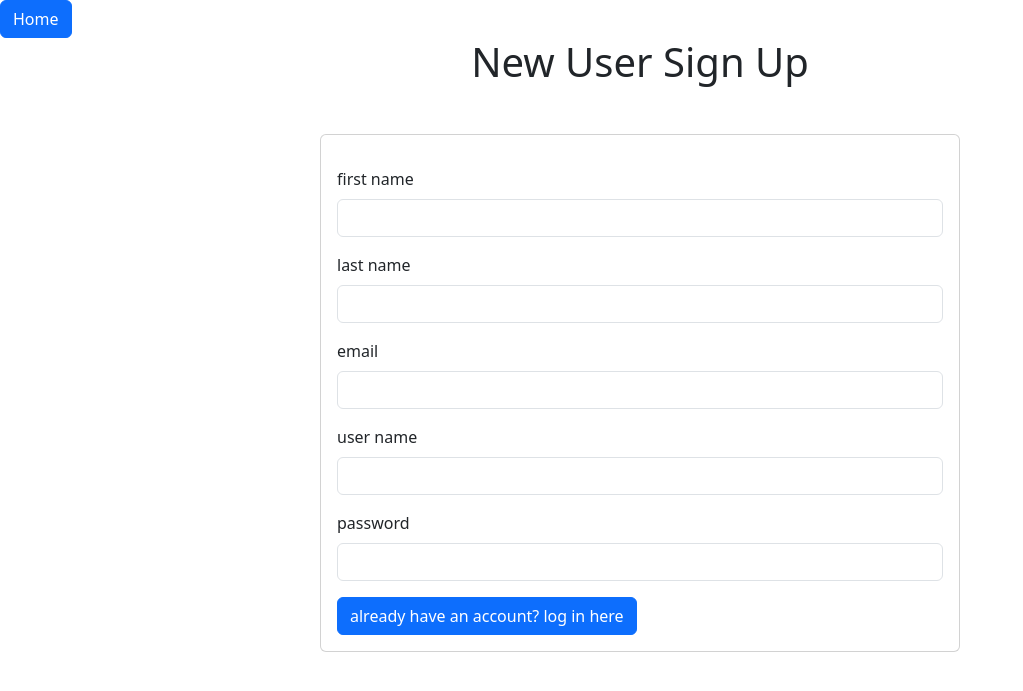
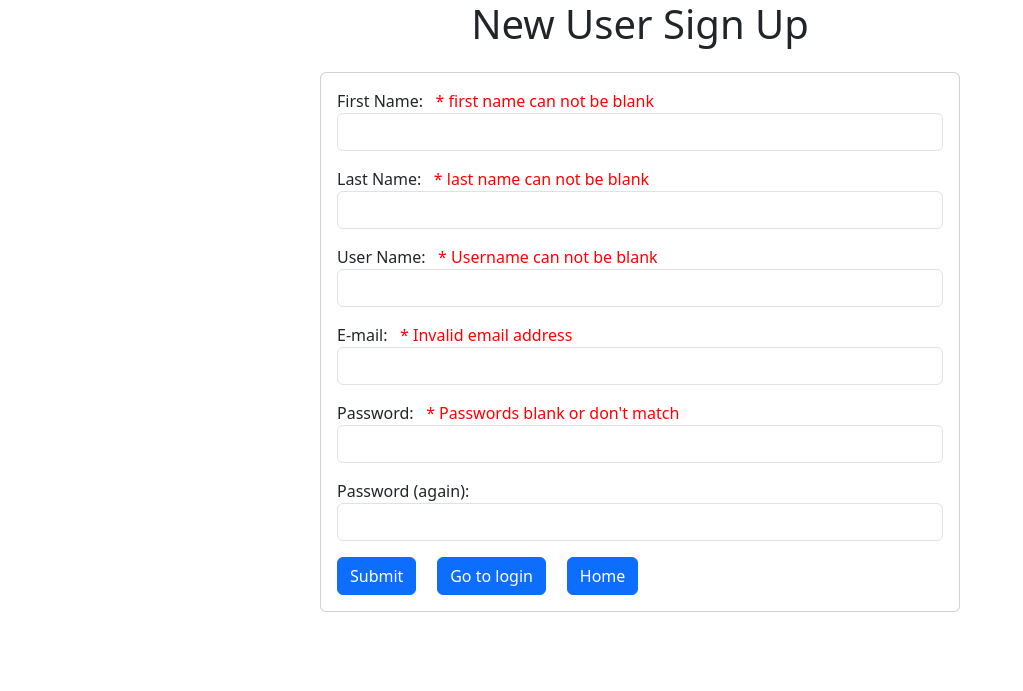
Before and after one commit to cosc481-group2/headstone-tributes, a PHP site: page /signup.php in a window 1280 px wide. Shown: the top 691 px of the page, without its empty margins (0-1023 px from the left). Run offline with PHP 8.4, Linux system fonts and the light colour scheme; data that the repository does not hold is empty.

Commit message:
added err code to signup page

```diff
--- /dev/null
+++ b/newUser.js
@@ -0,0 +1,133 @@
+src = "https://ajax.googleapis.com/ajax/libs/jquery/3.6.0/jquery.min.js"; // JQuery
+
+
+function validateNewUser() {
+  let ok = true;
+  $("#success_msg").html("");
+
+  const ob = {
+    fName: $("#first_name").val(),
+    lName: $("#last_name").val(),
+    email: $("#email").val(),
+    uName: $("#user_name").val(),
+    pw1: $("#password1").val(),
+    pw2: $("#password1").val()
+  }
+
+
+  // FIRST name
+  if (ob.fName == "") { // check first name - blank
+    $("#err_first_name").html("* first name can not be blank");
+    ok = false;
+  }
+  else {
+    $("#err_first_name").html("");
+  }
+
+  // LAST name
+  if (ob.lName == "") { // check last name - blank
+    $("#err_last_name").html("* last name can not be blank");
+    ok = false
+  }
+  else {
+    $("#err_last_name").html("");
+  }
+
+  // Email
+  if (!ob.email.includes("@")) { // check for @ in email
+    $("#err_email").html("* Invalid email address");
+    ok = false;
+  }
+  else {
+    $("#err_email").html("");
+  }
+
+  // Password validation
+  if (ob.pw1 != ob.pw2 || ob.pw1 == "") {
+    $("#err_password1").html("* Passwords blank or don't match");
+    ok = false;
+  }
+  else {
+    $("#err_password1").html("");
+  }
+
+  // User Name
+  let gf = "/src/controller/UserController.php?func=getByUN&user_name=" + ob.uName;
+
+
+
+  $.get(gf, function (data) {
+    data = JSON.parse(data);
+    console.log('verifying user name: ' + data);
+
+    if (ob.uName == "") {
+      $("#err_user_name").html("* Username can not be blank");
+      ok = false;
+    }
+    else if (data != false) { // user name exists, problem...
+      $("#err_user_name").html("* This user name is already taken");
+      ok = false;
+    }
+    else { // user name available... good
+      $("#err_user_name").html(""); // resets error text
+      if (ok) {
+        updateTables(ob);
+      }
+
+    } // end else, user name available
+
+  }); // end username check
+
+
+
+} // end validate
+
+
+
+function updateTables(ob) {
+
+  let gf = "/src/controller/UserController.php?func=nextId";
+
+  $.get(gf, function (data) {
+    data = JSON.parse(data);
+    console.log('Getting next id: ' + data);
+    ob.id = data.max_current_id + 1;
+
+    let gf2 = "/src/controller/UserController.php";
+    $.post(gf2, {
+      func: "add", user_id: ob.id, pw: ob.pw1, user_name: ob.uName, first_name: ob.fName,
+      last_name: ob.lName, email: ob.email
+    }, function (data) {
+      let msg = 'Success... User entered into database'
+      console.log(msg);
+      $("#success_msg").html(msg);
+
+
+
+    }); // end update login tbl
+
+  }); // end next id
+
+
+}
+
+
+
+
+
+
+
+function onLoadNewUser() {
+  console.log('got here');
+  validateNewUser();
+}
+
+
+
+function toLogin() {
+  window.location.href = "login.php";
+}
+
+function toIndex() {
+  window.location.href = "index.php";
+}
--- a/signup.php
+++ b/signup.php
@@ -1,5 +1,7 @@
 <!DOCTYPE html>
 <html lang="en">
+<script src="https://ajax.googleapis.com/ajax/libs/jquery/3.6.0/jquery.min.js"></script>
+<script src="newUser.js"></script>
 
 <head>
     <meta charset="UTF-8">
@@ -8,54 +10,90 @@
     <link href="https://cdn.jsdelivr.net/npm/bootstrap@5.3.0-alpha1/dist/css/bootstrap.min.css" rel="stylesheet"
         integrity="sha384-GLhlTQ8iRABdZLl6O3oVMWSktQOp6b7In1Zl3/Jr59b6EGGoI1aFkw7cmDA6j6gD" crossorigin="anonymous">
     <title>Document</title>
-</head>
+    <script>
+
+        $(document).ready(function () {
+            onLoadNewUser();
+        });
+    </script>
 
     <style>
-    h1 {
+        .success {
             text-align: center;
+            color: green;
+        }
+
+        .center {
+            text-align: center;
+        }
+
+        .err {
+            color: red;
         }
     </style>
 
 <body>
 
-    <a href="index.php" role="button" class="btn btn-primary">Home</a>
-    <h1> New User Sign Up</h1>
-    <div class="card w-50 mx-auto my-5">
+    <h1 class="center">New User Sign Up</h1>
+    <div class="card w-50 mx-auto my-4">
 
         <div class="card-body">
-            <form action="">
-                <div class="mt-3">
-                    <label for="first_name" class="form-label">first name</label>
-                    <input type="text" id="first_name" class="form-control">
+            <p>First Name: &nbsp
+                <label id="err_first_name" class="err">
+                </label>
+                <input type="text" id="first_name" class="form-control" />
+
+            </p>
+
+            <p>Last Name: &nbsp
+                <label id="err_last_name" class="err">
+                </label>
+                <input type="text" id="last_name" class="form-control" />
+
+            </p>
+
+            <p>User Name: &nbsp
+                <label id="err_user_name" class="err">
+                </label>
+                <input type="text" id="user_name" class="form-control" />
+
+            </p>
+
+            <p>E-mail: &nbsp
+                <label id="err_email" class="err">
+                </label>
+                <input type="text" id="email" class="form-control" />
+
+            </p>
+
+            <p>Password: &nbsp
+                <label id="err_password1" class="err">
+                </label>
+                <input type="password" id="password1" class="form-control" />
+
+            <p>Password (again):
+                <input type="password" id="password2" class="form-control" />
+            </p>
+
+            <div>
+                <input type="button" value="Submit" id="submit" class="btn btn-primary" onclick="validateNewUser()" />
+                &nbsp&nbsp&nbsp
+
+                <input type="button" value="Go to login" id="login" class="btn btn-primary" onclick="toLogin()" />
+                &nbsp&nbsp&nbsp
+
+                <input type="button" value="Home" id="login" class="btn btn-primary" onclick="toIndex()" />
+                &nbsp&nbsp&nbsp
+
             </div>
-                <div class="mt-3">
-                    <label for="last_name" class="form-label">last name</label>
-                    <input type="text" id="last_name" class="form-control">
-                    <div class="mt-3">
-                        <label for="email" class="form-label">email</label>
-                        <input type="text" id="email" class="form-control">
-                        <div class="mt-3">
-                            <label for="username" class="form-label">user name</label>
-                            <input type="text" id="last_name" class="form-control">
-                            <div class="mt-3">
-                                <label for="password" class="form-label">password</label>
-                                <input type="password" id="password" class="form-control">
         </div>
 
 
+    </div>
+    <p id="success_msg" class="success">
+    </p>
 
-                            <div class="mt-3">
-                                <a href="login.php" role="button" class="btn btn-primary">already have an account? log
-                                    in here</a>
-                            </div>
-                        </div>
-                    </div>
-                </div>
-            </form>
 
-        </div>
-
-    </div>
 </body>
 
 </html>
--- a/src/controller/UserController.php
+++ b/src/controller/UserController.php
@@ -7,6 +7,15 @@ require_once '../model/Login.php';
 use SERVICE\UserService;
 use MODEL\User;
 use MODEL\Login;
+
+
+function getNextId()
+{
+    $service = new userService();
+    $user = $service->getNextId();
+    echo json_encode($user, JSON_PRETTY_PRINT); // this is key for JS
+    return;
+}
 
 function getLogByIdPw_2()
 {
@@ -97,6 +106,9 @@ if(isset($_GET["func"]))
         case 'getLog2':
             getLogByIdPw_2();
             break;
+        case 'nextId':
+            getNextId();
+            break;
     }
 
 }
--- a/src/repository/LoginRepo.php
+++ b/src/repository/LoginRepo.php
@@ -32,6 +32,14 @@ class LoginRepo
         ]);
     }
 
+
+    public function getNextId()
+    {
+        $query = "SELECT max(user_id) as max_current_id FROM login;";
+        $stmt = $this->pdo->prepare($query);
+        $stmt->execute();
+        return $stmt->fetch();
+    }
     public function getByIdPw_2(string $user_name, string $pw)
     {
         $query = "SELECT login.user_id, first_name FROM login, users WHERE USER_NAME = ? AND PW = ? AND login.user_id = users.user_id;";
--- a/src/service/UserService.php
+++ b/src/service/UserService.php
@@ -21,7 +21,9 @@ class UserService
         $this->loginRepo = new LoginRepo();
     }
 
-
+    public function getNextId() {
+        return $this->loginRepo->getNextId();
+    }
     public function getIDbyUN(string $user_name) { // added by AB on 2/27/23
         return $this->userRepo->getIdByUN($user_name);
     }
```
Also changed, not shown: login.php (+21 -14 lines). Lines whose indentation alone changed are shown as unchanged.
